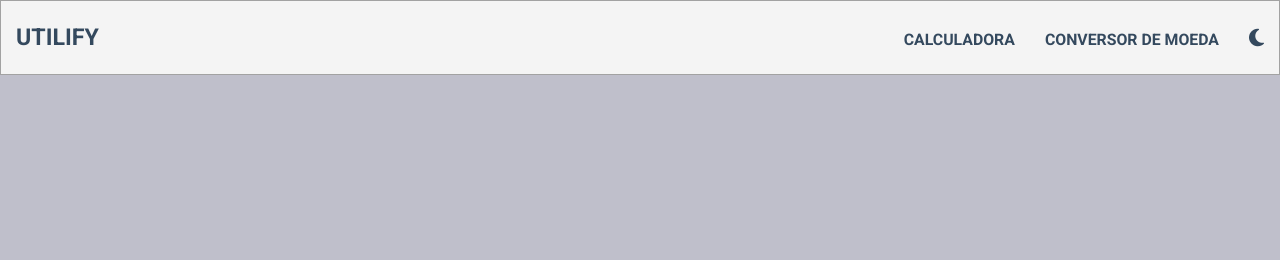
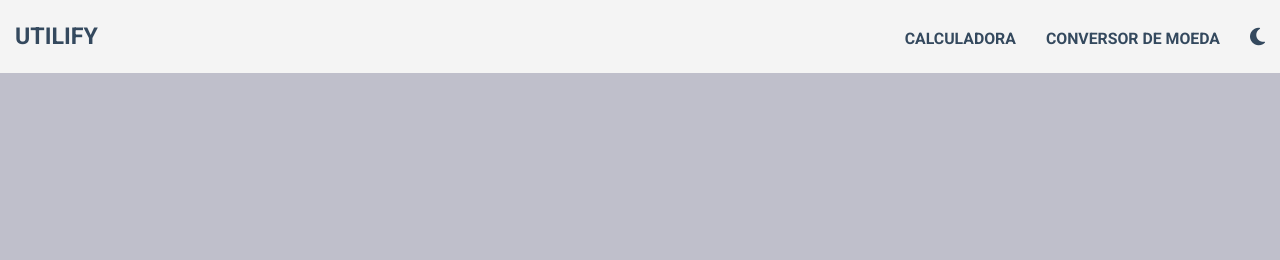
Before and after one commit to MatheusAlves00/calculadoraJS, a plain HTML site: page index.html in a window 1280 px wide. Shown: the top 260 px of the page. Drawn offline with Linux system fonts and the light colour scheme.

Commit message:
fix(style.css): removendo propriedade border da classe header

```diff
--- a/assets/css/style.css
+++ b/assets/css/style.css
@@ -186,7 +186,6 @@ a {
 .header {
 	padding-top: .5em;
 	padding-bottom: .5em;
-	border: 1px solid #a2a2a2;
 	background-color: #f4f4f4;
 	-webkit-box-shadow: 0px 0px 14px 0px rgba(0,0,0,0.75);
 	-moz-box-shadow: 0px 0px 14px 0px rgba(0,0,0,0.75);
```
